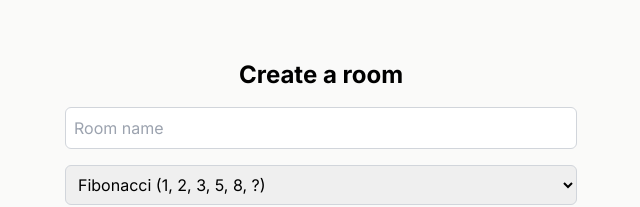
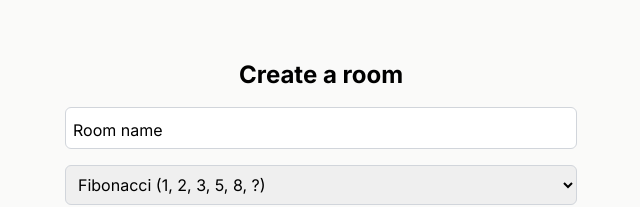
Before and after one commit to jedymatt/planningpoker-clone, a Next.js app: page / in a window 1280 px wide. Shown: the part 240-447 px from the top of the page, without its empty margins (319-959 px from the left). Built offline with nearby package versions, Linux system fonts and the light colour scheme; no server answers.

Commit message:
Update page.tsx

```diff
--- a/src/app/page.tsx
+++ b/src/app/page.tsx
@@ -1,5 +1,6 @@
 import { saveRoom } from '@/lib/dbQueries';
 import { redirect } from 'next/navigation';
+import { TextField } from './_ui/TextField';
 
 export default function Home() {
   const onSubmit = async (formData: FormData) => {
@@ -22,10 +23,10 @@ export default function Home() {
         <form action={onSubmit}>
           <h1 className="text-2xl font-bold text-center">Create a room</h1>
           <div className="mt-4">
-            <input
+            <TextField
               name="name"
               type="text"
-              placeholder="Room name"
+              label="Room name"
               className="w-full p-2 border border-gray-300 rounded-md"
             />
           </div>
```
